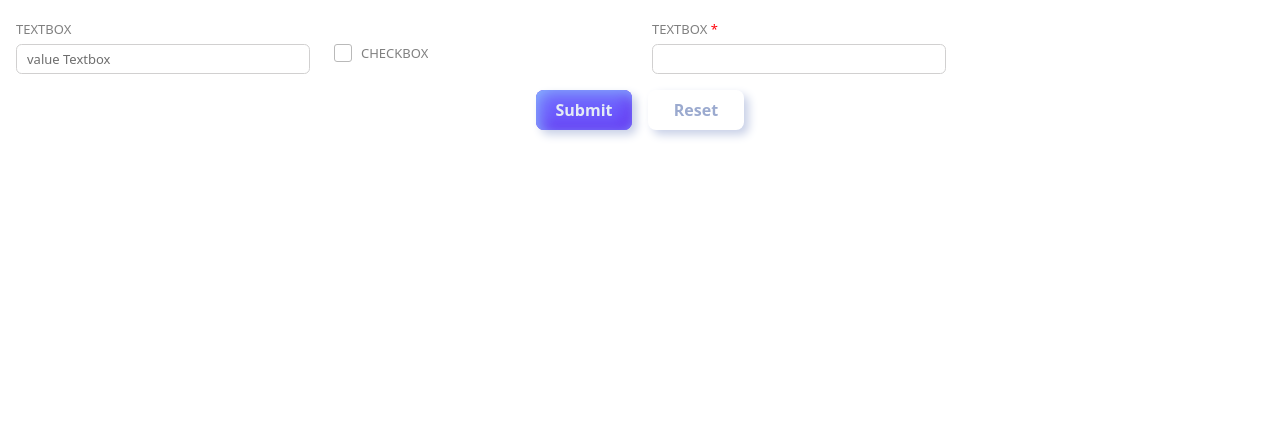
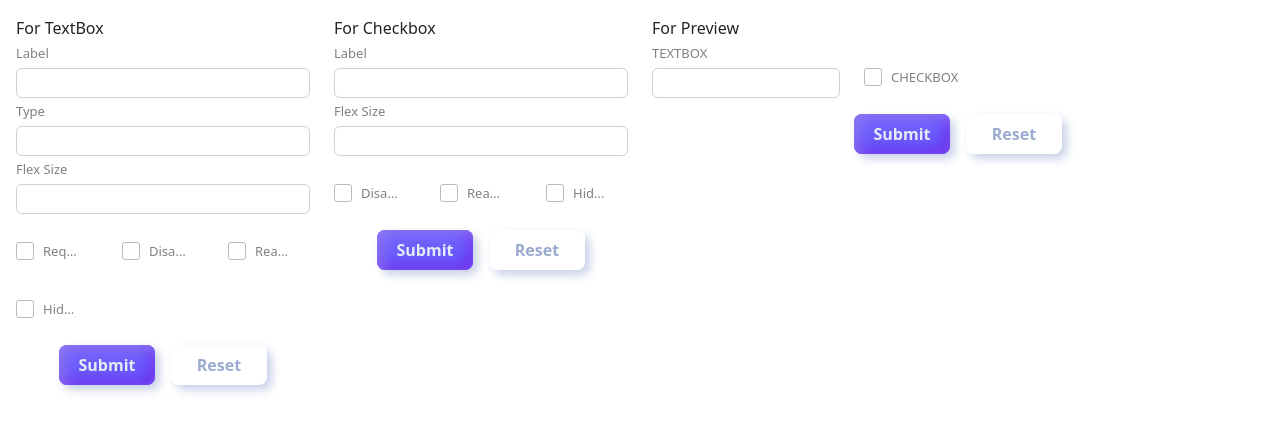
Before and after one commit to pkthong12/demo-beta, an Angular app: page /demo/control in a window 1280 px wide. Shown: the top 432 px of the page. Built offline with nearby package versions, Linux system fonts and the light colour scheme.

Commit message:
update demo

```diff
--- a/src/app/demo/control-demo/control-demo.component.html
+++ b/src/app/demo/control-demo/control-demo.component.html
@@ -1 +1,13 @@
-<core-form [formName]="formName" [inputSections]="sections" (onSubmit)="onSubmit($event)" (onCancel)="onCancel($event)"></core-form>
+<div class="row">
+    <div class="col-md-3">
+        <core-form [formName]="formName" [inputSections]="sectionsTxt" (onSubmit)="onSubmitTxt($event)"
+            (onCancel)="onCancel($event)"></core-form>
+    </div>
+    <div class="col-md-3">
+        <core-form [formName]="formName" [inputSections]="sectionsCkb" (onSubmit)="onSubmitCkb($event)"
+            (onCancel)="onCancel($event)"></core-form>
+    </div>
+    <div class="col-md-6">
+        <core-form [formName]="formName" [inputSections]="sections"></core-form>
+    </div>
+</div>
--- a/src/app/demo/control-demo/control-demo.component.ts
+++ b/src/app/demo/control-demo/control-demo.component.ts
@@ -1,6 +1,6 @@
 import { Component } from '@angular/core';
 import { CoreFormComponent } from '../../libraries/core-form/core-form.component';
-import { EnumFormBaseControlType, ICoreFormSection, IFnNameValidator } from '../../enum/enum-interfaces';
+import { EnumFormBaseControlType, ICoreFormSection, IFnNameValidator, IFormBaseControl } from '../../enum/enum-interfaces';
 import { Validators } from '@angular/forms';
 
 @Component({
@@ -16,18 +16,197 @@ export class ControlDemoComponent {
 
   formName = 'DEMO';
 
+  sectionsTxt: ICoreFormSection[] = [
+    {
+      caption: 'For TextBox',
+      rows: [
+        [
+          {
+            controlType: EnumFormBaseControlType.TEXTBOX,
+            field: 'controlType',
+            label: 'controlType',
+            value: 'TEXTBOX',
+            type: 'text',
+            flexSize: 12,
+            readonly: false,
+            hidden: true,
+          },
+          {
+            controlType: EnumFormBaseControlType.TEXTBOX,
+            field: 'textbox',
+            label: 'field',
+            value: 'TEXTBOX',
+            type: 'text',
+            flexSize: 12,
+            readonly: false,
+            hidden: true,
+          },
+          {
+            controlType: EnumFormBaseControlType.TEXTBOX,
+            field: 'label',
+            label: 'Label',
+            value: '',
+            type: 'text',
+            flexSize: 12,
+            readonly: false,
+            hidden: false,
+          },
+          {
+            controlType: EnumFormBaseControlType.TEXTBOX,
+            field: 'type',
+            label: 'Type',
+            value: null,
+            type: 'text',
+            flexSize: 12,
+            readonly: false,
+            hidden: false,
+          },
+          {
+            controlType: EnumFormBaseControlType.TEXTBOX,
+            field: 'flexSize',
+            label: 'Flex Size',
+            value: null,
+            type: 'number',
+            flexSize: 12,
+            readonly: false,
+            hidden: false,
+          },
+          {
+            controlType: EnumFormBaseControlType.CHECKBOX,
+            field: 'required',
+            label: 'Required',
+            value: false,
+            type: 'boolean',
+            flexSize: 4,
+            readonly: false,
+            hidden: false,
+          },
+          {
+            controlType: EnumFormBaseControlType.CHECKBOX,
+            field: 'disabled',
+            label: 'Disabled',
+            value: false,
+            type: 'boolean',
+            flexSize: 4,
+            readonly: false,
+            hidden: false,
+          },
+          {
+            controlType: EnumFormBaseControlType.CHECKBOX,
+            field: 'readonly',
+            label: 'Readonly',
+            value: false,
+            type: 'boolean',
+            flexSize: 4,
+            readonly: false,
+            hidden: false,
+          },
+          {
+            controlType: EnumFormBaseControlType.CHECKBOX,
+            field: 'hidden',
+            label: 'Hidden',
+            value: false,
+            type: 'boolean',
+            flexSize: 4,
+            readonly: false,
+            hidden: false,
+          }
+        ]
+      ]
+    }
+  ];
+  sectionsCkb: ICoreFormSection[] = [
+    {
+      caption: 'For Checkbox',
+      rows: [
+        [
+          {
+            controlType: EnumFormBaseControlType.TEXTBOX,
+            field: 'controlType',
+            label: 'Label',
+            value: 'CHECKBOX',
+            type: 'text',
+            flexSize: 12,
+            readonly: false,
+            hidden: true,
+          },
+          {
+            controlType: EnumFormBaseControlType.TEXTBOX,
+            field: 'checkbox',
+            label: 'field',
+            value: 'TEXTBOX',
+            type: 'text',
+            flexSize: 12,
+            readonly: false,
+            hidden: true,
+          },
+          {
+            controlType: EnumFormBaseControlType.TEXTBOX,
+            field: 'label',
+            label: 'Label',
+            value: '',
+            type: 'text',
+            flexSize: 12,
+            readonly: false,
+            hidden: false,
+          },
+          {
+            controlType: EnumFormBaseControlType.TEXTBOX,
+            field: 'flexSize',
+            label: 'Flex Size',
+            value: null,
+            type: 'number',
+            flexSize: 12,
+            readonly: false,
+            hidden: false,
+          },
+          {
+            controlType: EnumFormBaseControlType.CHECKBOX,
+            field: 'disabled',
+            label: 'Disabled',
+            value: false,
+            type: 'boolean',
+            flexSize: 4,
+            readonly: false,
+            hidden: false,
+          },
+          {
+            controlType: EnumFormBaseControlType.CHECKBOX,
+            field: 'readonly',
+            label: 'Readonly',
+            value: false,
+            type: 'boolean',
+            flexSize: 4,
+            readonly: false,
+            hidden: false,
+          },
+          {
+            controlType: EnumFormBaseControlType.CHECKBOX,
+            field: 'hidden',
+            label: 'Hidden',
+            value: false,
+            type: 'boolean',
+            flexSize: 4,
+            readonly: false,
+            hidden: false,
+          }
+        ]
+      ]
+    }
+  ];
   sections: ICoreFormSection[] = [
     {
+      caption: 'For Preview',
       rows: [
         [
           {
             controlType: EnumFormBaseControlType.TEXTBOX,
             field: 'textbox',
             label: 'TEXTBOX',
-            value: 'value Textbox',
+            value: '',
             type: 'text',
-            flexSize: 3,
-            readonly: true,
+            flexSize: 4,
+            readonly: false,
             hidden: false,
           },
           {
@@ -36,50 +215,37 @@ export class ControlDemoComponent {
             label: 'CHECKBOX',
             value: false,
             type: 'boolean',
-            flexSize: 3,
+            flexSize: 4,
             readonly: false,
             hidden: false,
-            disabled: true
-          },
-          {
-            controlType: EnumFormBaseControlType.TEXTBOX,
-            field: 'textbox1',
-            label: 'TEXTBOX',
-            value: '',
-            type: 'text',
-            flexSize: 3,
-            readonly: false,
-            hidden: true,
-          }, {
-            controlType: EnumFormBaseControlType.TEXTBOX,
-            field: 'textbox2',
-            label: 'TEXTBOX',
-            value: '',
-            type: 'number',
-            flexSize: 3,
-            readonly: false,
-            hidden: false,
-            validators: [
-              {
-                name: IFnNameValidator.required,
-                validator: Validators.required,
-                errorMessage: 'This field is required'
-              },
-              {
-                name: IFnNameValidator.min,
-                validator: Validators.min(18),
-                errorMessage: 'You must be at least 18 years old'
-              }
-            ]
-          },
+          }
         ]
       ]
     }
   ];
 
-  onSubmit($event: any) {
-    console.log($event)
+  onSubmitTxt($event: any) {
+    let control: IFormBaseControl = this.convertToControl($event);
+    this.sections[0].rows[0][0] = control;
+  }
+
+
+  onSubmitCkb($event: any) {
+    let control: IFormBaseControl = this.convertToControl($event);
+    this.sections[0].rows[0][1] = control;
   }
   onCancel($event: any) {
   }
+  convertToControl(control: any): IFormBaseControl {
+    control.validators = [];
+    if (control.required) {
+      control.validators.push({
+        name: IFnNameValidator.required,
+        validator: Validators.required,
+        errorMessage: 'This field is required'
+      })
+    }
+    return control as IFormBaseControl;
+  }
+
 }
--- a/src/app/enum/enum-interfaces.ts
+++ b/src/app/enum/enum-interfaces.ts
@@ -35,6 +35,7 @@ export interface IValidator {
 }
 
 export interface ICoreFormSection {
+  caption?: string;
   rows: IFormBaseControl[][];
 }
 
--- a/src/app/libraries/core-check-box/core-check-box.component.scss
+++ b/src/app/libraries/core-check-box/core-check-box.component.scss
@@ -51,7 +51,7 @@ input {
 }
 
 .core-checkbox-container:hover .checkmark {
-    background-color: var(--checkbox-hover-bg);
+    background-color: var(--primary-light);
 }
 
 input:checked ~ label .checkmark {
--- a/src/app/libraries/core-form/core-form.component.html
+++ b/src/app/libraries/core-form/core-form.component.html
@@ -1,9 +1,16 @@
 @if(!!form){
+<div class="core-form-container">
     <form #formRef (ngSubmit)="onFormSubmit()" [formGroup]="form" autocomplete="off">
         <div class="row">
             <div class="col-md-12">
                 @for (section of sections; track $index) {
                 <div class="section">
+                    @if (section.caption) {
+                        <div class="section-header-label">
+                            <div class="section-caption">{{ section.caption }}</div>
+                        </div>
+                    }
+
                     @for (row of section.rows; track $index) {
                     <div class="row mb15">
                         @for (col of row; track $index) {
@@ -32,4 +39,5 @@
             </div>
         </div>
     </form>
+</div>
 }
--- a/src/styles.scss
+++ b/src/styles.scss
@@ -1,7 +1,7 @@
 :root {
     --font-size-label: 13px;
     --text-color: gray;
-    --primary-light: #8abdff;
+    --primary-light: #a69ef4b8;
     --primary: #6d5dfc;
     --primary-dark: #5b0eeb;
 
```
Lines whose indentation alone changed are shown as unchanged.
